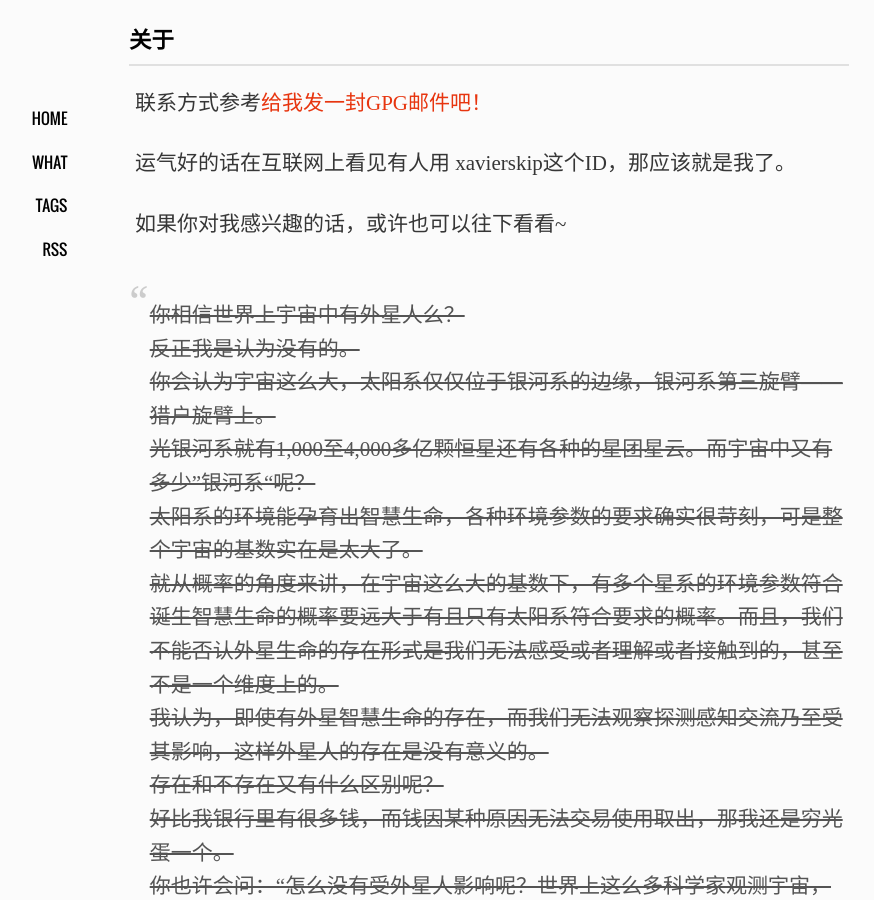
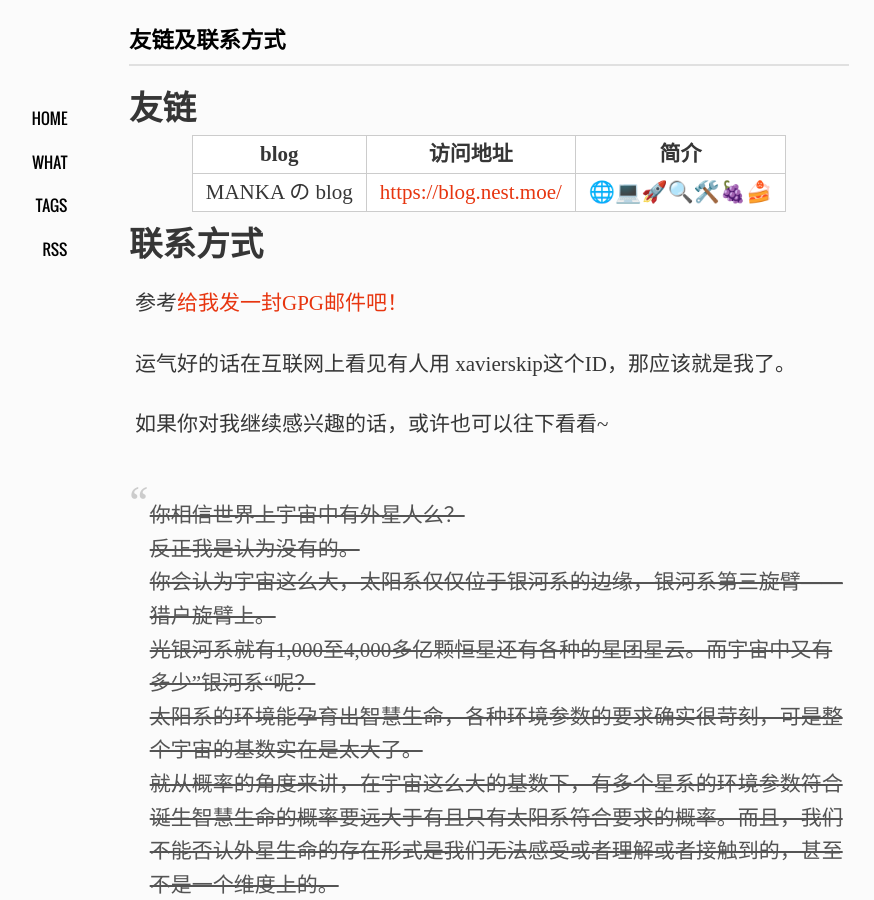
Before and after one commit to xavierskip/xavierskip.github.io, a Jekyll site: the page built from what/index.md, in a window 1280 px wide and 900 px high. Shown: the whole window, without its empty margins (151-1025 px from the left). Built offline with Jekyll 4.4.1, drawn with Linux system fonts in a browser that asks for light colours; comment, search, counter and statistics services are not loaded; a style sheet for code colours, icons or effects is not loaded.

Commit message:
Update index.md

```diff
--- a/what/index.md
+++ b/what/index.md
@@ -1,14 +1,24 @@
 ---
 layout: page
-title: 关于
+title: 友链及联系方式
 comments: yes
 ---
 
-联系方式参考[给我发一封GPG邮件吧！](/2021-02-22-openpgp/)
+# 友链
+
+|blog |访问地址 |简介|
+|-------------|--------|--------|
+|MANKA の blog|[https://blog.nest.moe/](https://blog.nest.moe/)|🌐💻🚀🔍🛠️🍇🍰|
+
+
+
+# 联系方式
+
+参考[给我发一封GPG邮件吧！](/2021-02-22-openpgp/)
 
 运气好的话在互联网上看见有人用 xavierskip这个ID，那应该就是我了。
 
-如果你对我感兴趣的话，或许也可以往下看看~
+如果你对我继续感兴趣的话，或许也可以往下看看~
 
 
 ><del>你相信世界上宇宙中有外星人么？
```
